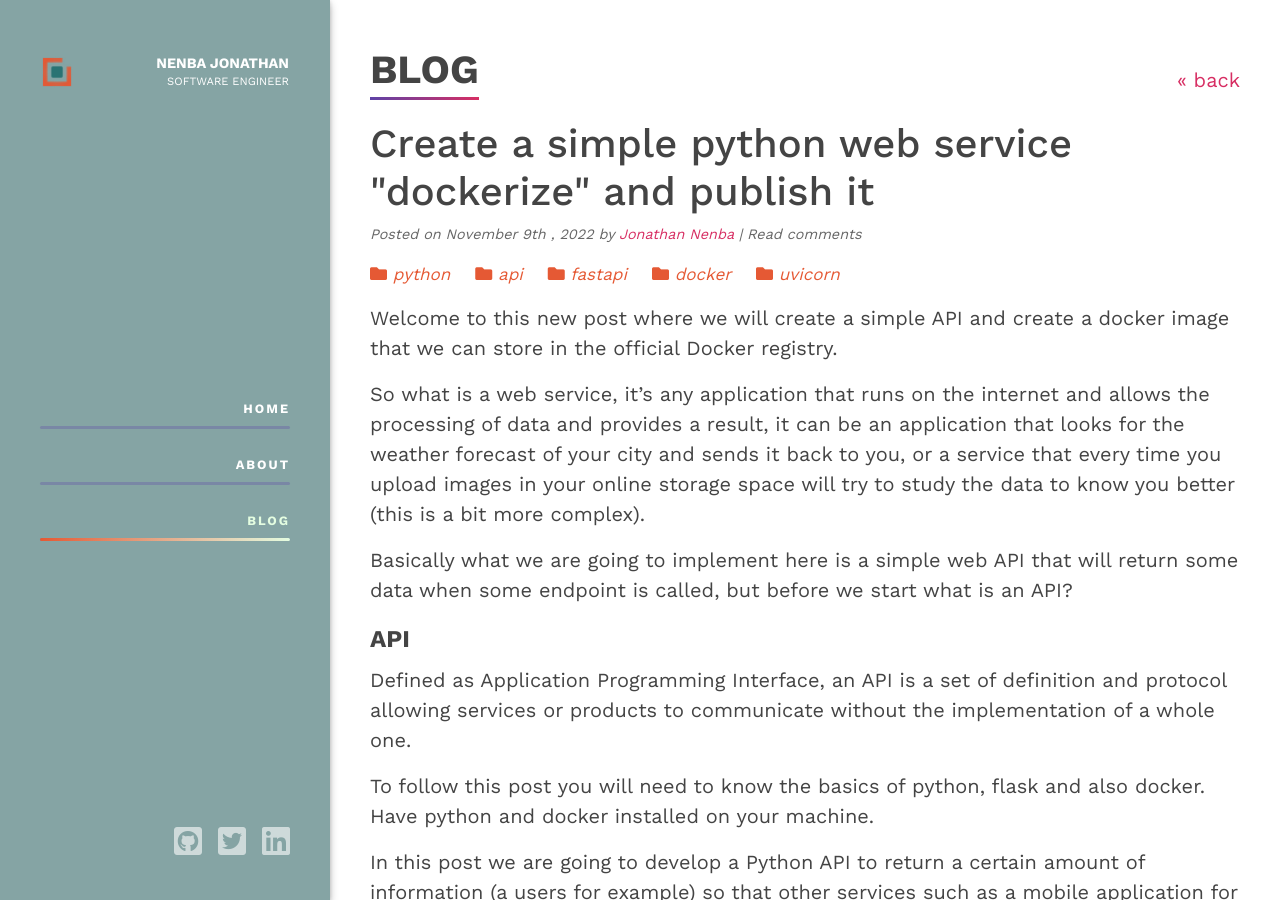
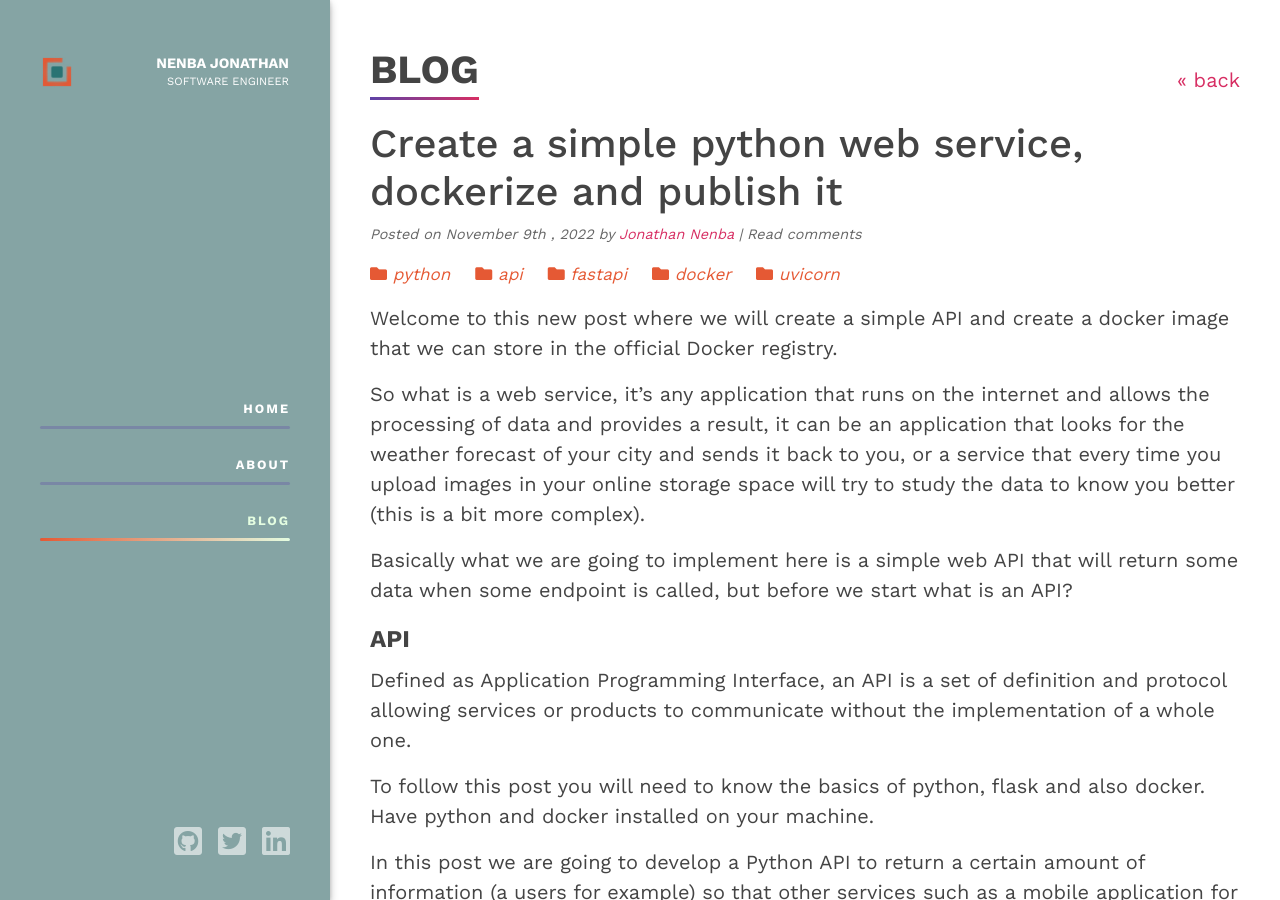
Before and after one commit to nejos97/nejos97.github.io, a Jekyll site: the page built from _posts/2022-11-09-create-a-simple-python-web-service-dockerize-and-publish-it.md, in a window 1280 px wide and 900 px high. Built offline with Jekyll 4.4.1, drawn with Linux system fonts in a browser that asks for light colours; comment, search, counter and statistics services are not loaded.

```diff
--- a/_posts/2022-11-09-create-a-simple-python-web-service-dockerize-and-publish-it.md
+++ b/_posts/2022-11-09-create-a-simple-python-web-service-dockerize-and-publish-it.md
@@ -1,5 +1,5 @@
 ---
-title: 'Create a simple python web service "dockerize" and publish it'
+title: 'Create a simple python web service, dockerize and publish it'
 layout: post
 date: '2022-11-09 1:51:18 AM'
 categories:
@@ -12,6 +12,8 @@ image: /assets/images/posts/98398983498.jpg
 visible: 1
 description: set up a python API with FastAPI, build a docker image and publish it on the docker registry.
 ---
+
+
 
 Welcome to this new post where we will create a simple API and create a docker image that we can store in the official Docker registry.
 
```
